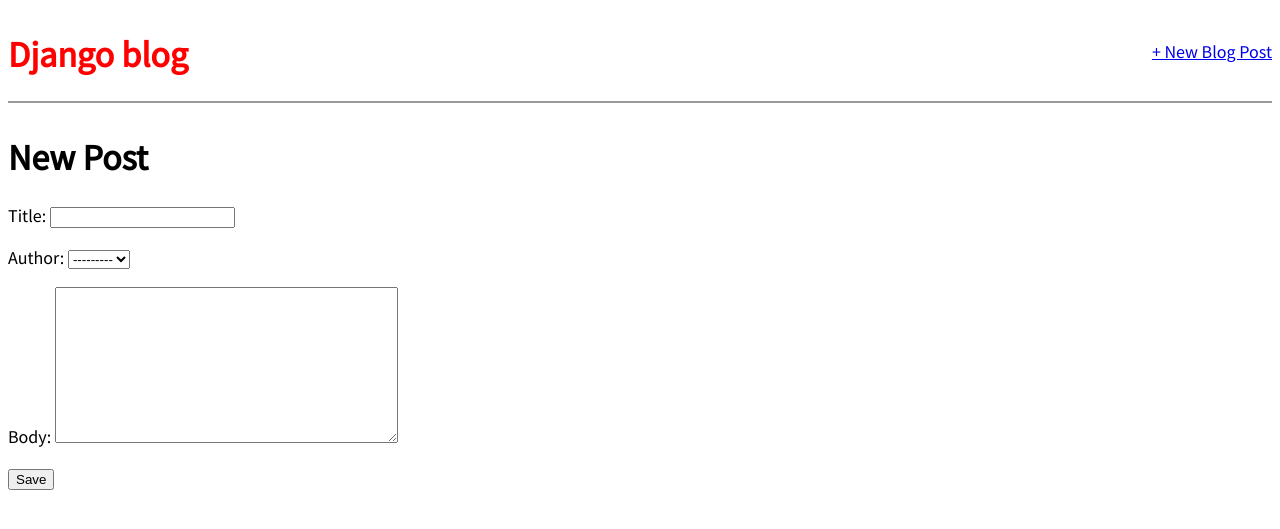
After one commit to sunilregmi233/Django-blog-app, a Django app: page /post/new/ in a window 1280 px wide. The commit adds this page. Shown: the top 529 px of the page. Run offline with Django 3.2, Linux system fonts and the light colour scheme; data comes from the database, SQL or seed files in the repository.

Commit message:
forms taking user input

```diff
--- a/blog/models.py
+++ b/blog/models.py
@@ -1,5 +1,5 @@
 from django.db import models
-
+from django.urls import reverse
 # Create your models here.
 class Post(models.Model):
     title = models.CharField(max_length=200)
@@ -13,3 +13,6 @@ class Post(models.Model):
 
     def __str__(self):
         return self.title
+
+    def get_absolute_url(self): # new
+        return reverse('post_detail', args=[str(self.id)])
--- a/blog/urls.py
+++ b/blog/urls.py
@@ -1,8 +1,9 @@
 from django.urls import path
-from .views import BlogPostView, BlogDetailView
+from .views import BlogPostView, BlogDetailView, BlogCreateView
 
 
 urlpatterns = [
+    path('post/new/', BlogCreateView.as_view(), name='post_new'),
     path('post/<int:pk>/', BlogDetailView.as_view(), name='post_detail'),
     path('', BlogPostView.as_view(), name='home')
 ]
--- a/blog/views.py
+++ b/blog/views.py
@@ -1,6 +1,6 @@
 from django.shortcuts import render
 from .models import Post
-from django.views.generic import ListView, DetailView
+from django.views.generic import ListView, DetailView, CreateView
 
 # Create your views here.
 class BlogPostView(ListView):
@@ -10,3 +10,8 @@ class BlogPostView(ListView):
 class BlogDetailView(DetailView):
     model = Post
     template_name='post_detail.html'
+
+class BlogCreateView(CreateView):
+    model = Post
+    template_name = 'post_new.html'
+    fields = '__all__'
--- a/blog_project/urls.py
+++ b/blog_project/urls.py
@@ -18,5 +18,5 @@ from django.urls import path, include
 
 urlpatterns = [
     path('admin/', admin.site.urls),
-    path('', include('blog.urls'))
+    path('', include('blog.urls')),
 ]
--- a/static/css/base.css
+++ b/static/css/base.css
@@ -4,8 +4,8 @@ header h1 a {
 }
 
 header {
-    border-bottom: 1 px solid #999;
-    margin-bottom: 2 rem;
+    border-bottom: 2px solid #999;
+    margin-bottom: 2rem;
     display:  flex;
 }
 
--- a/templates/base.html
+++ b/templates/base.html
@@ -11,10 +11,15 @@
     <link rel="stylesheet" href="{% static 'css/base.css' %}">
 </head>
 <body>
-    <header>
-        <h1><a href="{% url 'home' %}">Django Blog</a></h1>
-    </header>
     <div>
+        <header>
+            <div class="nav-left">
+                <h1><a href="{% url 'home' %}">Django blog</a></h1>
+            </div>
+            <div class="nav-right">
+                <a href="{% url 'post_new' %}">+ New Blog Post</a>
+            </div>
+        </header>
         {% block content %}
         {% endblock content %}
     </div>
--- /dev/null
+++ b/templates/post_new.html
@@ -0,0 +1,15 @@
+<!-- templates/post_new.html -->
+
+{% extends 'base.html' %}
+
+
+{% block content %}
+    <h1>New Post</h1>
+    <form action="" method="post"></form> {% csrf_token %}
+
+        {{ form.as_p }}
+        <input type="submit" value="Save" />
+    </form>
+
+
+{% endblock content %}
```
